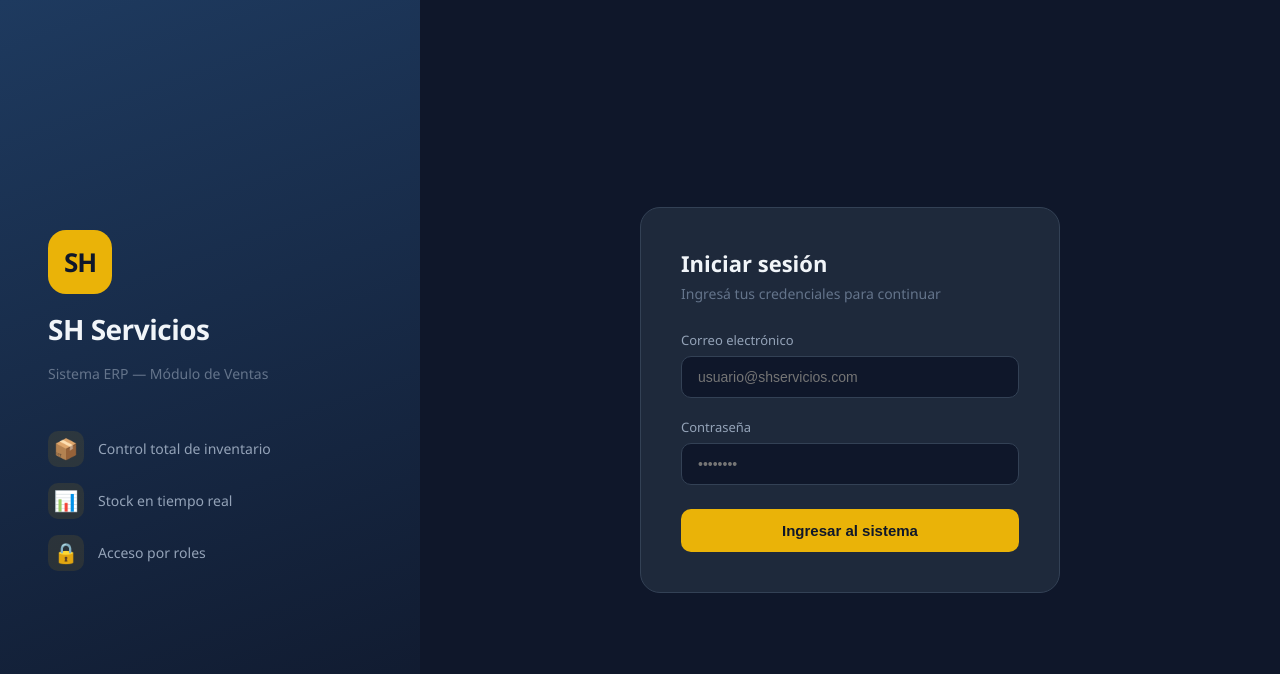
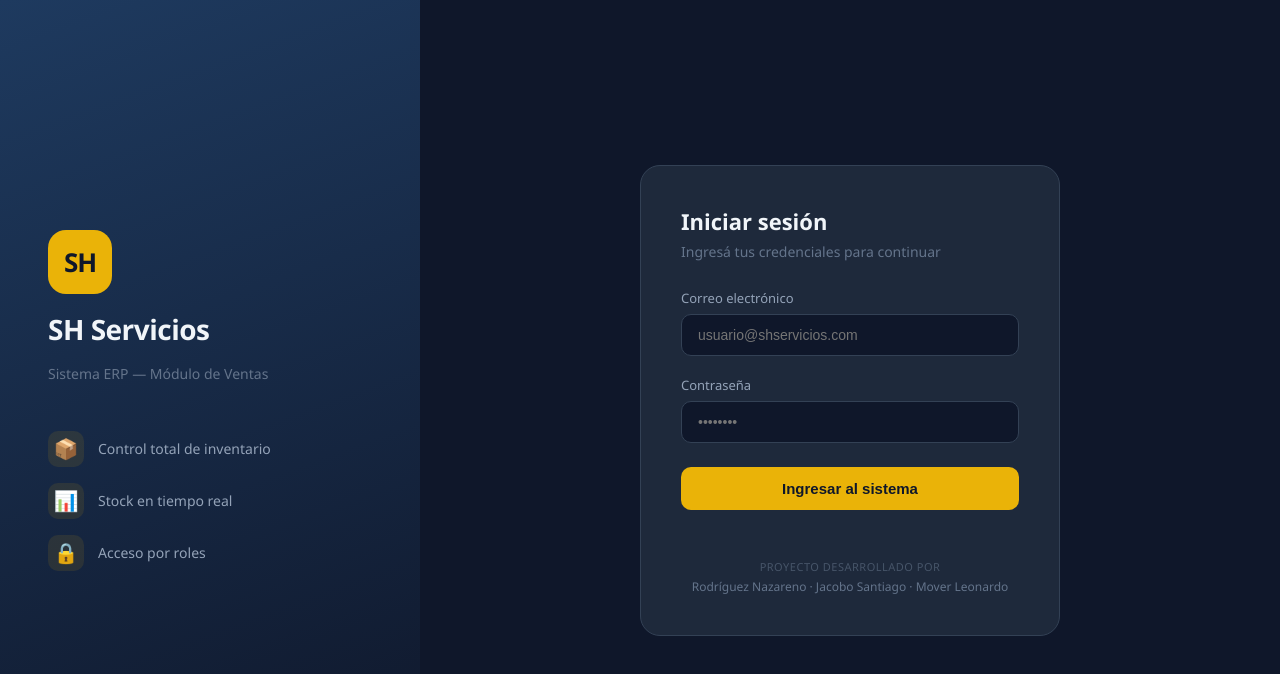
Before and after one commit to Santiago-bits/tp_final_prog_3_jacobo, a React (Vite) app in the folder frontend/: page / in a window 1280 px wide. Shown: the top 674 px of the page. Built offline with nearby package versions, Linux system fonts and the light colour scheme; no server answers.

Commit message:
feat: agregar pie de pagina con creditos en login y dashboard

```diff
--- a/frontend/src/pages/Dashboard.tsx
+++ b/frontend/src/pages/Dashboard.tsx
@@ -226,6 +226,12 @@ export default function Dashboard({ user, onLogout }: { user: User; onLogout: ()
         <div style={contentPages.includes(activePage) ? st.contentFull : undefined}>
           {renderContent()}
         </div>
+        <footer style={st.footer}>
+          <span style={st.footerText}>
+            Proyecto desarrollado por&nbsp;&nbsp;
+            <strong>Rodríguez Nazareno</strong> · <strong>Jacobo Santiago</strong> · <strong>Mover Leonardo</strong>
+          </span>
+        </footer>
       </main>
     </div>
   )
@@ -285,6 +291,9 @@ const st: Record<string, React.CSSProperties> = {
   topBarAvatar: { width: '26px', height: '26px', borderRadius: '50%', background: '#eab308', color: '#0f172a', display: 'flex', alignItems: 'center', justifyContent: 'center', fontWeight: '800', fontSize: '11px' },
   topBarName:   { color: '#94a3b8', fontSize: '13px', fontWeight: '500' },
 
+  footer:       { padding: '10px 20px', borderTop: '1px solid #1e293b', textAlign: 'center' as const, flexShrink: 0 },
+  footerText:   { color: '#334155', fontSize: '11px' },
+
   contentFull:  { flex: 1, overflowY: 'auto' },
   contentArea:  { flex: 1, display: 'flex', alignItems: 'center', justifyContent: 'center', padding: '40px' },
   devCard:      { background: '#1e293b', border: '1px solid #334155', borderRadius: '16px', padding: '48px 56px', textAlign: 'center', display: 'flex', flexDirection: 'column', alignItems: 'center', gap: '16px', maxWidth: '420px' },
--- a/frontend/src/pages/Login.tsx
+++ b/frontend/src/pages/Login.tsx
@@ -118,6 +118,15 @@ export default function Login({ onLogin }: Props) {
               {loading ? 'Ingresando...' : 'Ingresar al sistema'}
             </button>
           </form>
+
+          <div style={s.footer}>
+            <p style={s.footerText}>
+              Proyecto desarrollado por
+            </p>
+            <p style={s.footerNames}>
+              Rodríguez Nazareno · Jacobo Santiago · Mover Leonardo
+            </p>
+          </div>
         </div>
       </div>
     </div>
@@ -155,4 +164,8 @@ const s: Record<string, React.CSSProperties> = {
   input:       { background: '#0f172a', border: '1px solid #334155', borderRadius: '10px', padding: '12px 16px', color: '#f1f5f9', fontSize: '14px', outline: 'none', width: '100%', boxSizing: 'border-box' as const },
   errorBox:    { background: 'rgba(239,68,68,0.1)', border: '1px solid rgba(239,68,68,0.3)', color: '#f87171', borderRadius: '10px', padding: '12px 16px', fontSize: '13px', display: 'flex', alignItems: 'center', gap: '8px' },
   btn:         { background: '#eab308', color: '#0f172a', border: 'none', borderRadius: '10px', padding: '13px', fontSize: '15px', fontWeight: '700', cursor: 'pointer', marginTop: '4px', width: '100%' },
+
+  footer:      { marginTop: '28px', paddingTop: '20px', borderTop: '1px solid #1e293b', textAlign: 'center' as const },
+  footerText:  { color: '#475569', fontSize: '11px', margin: '0 0 4px', letterSpacing: '0.5px', textTransform: 'uppercase' as const },
+  footerNames: { color: '#64748b', fontSize: '12px', fontWeight: '500', margin: 0 },
 }
```
